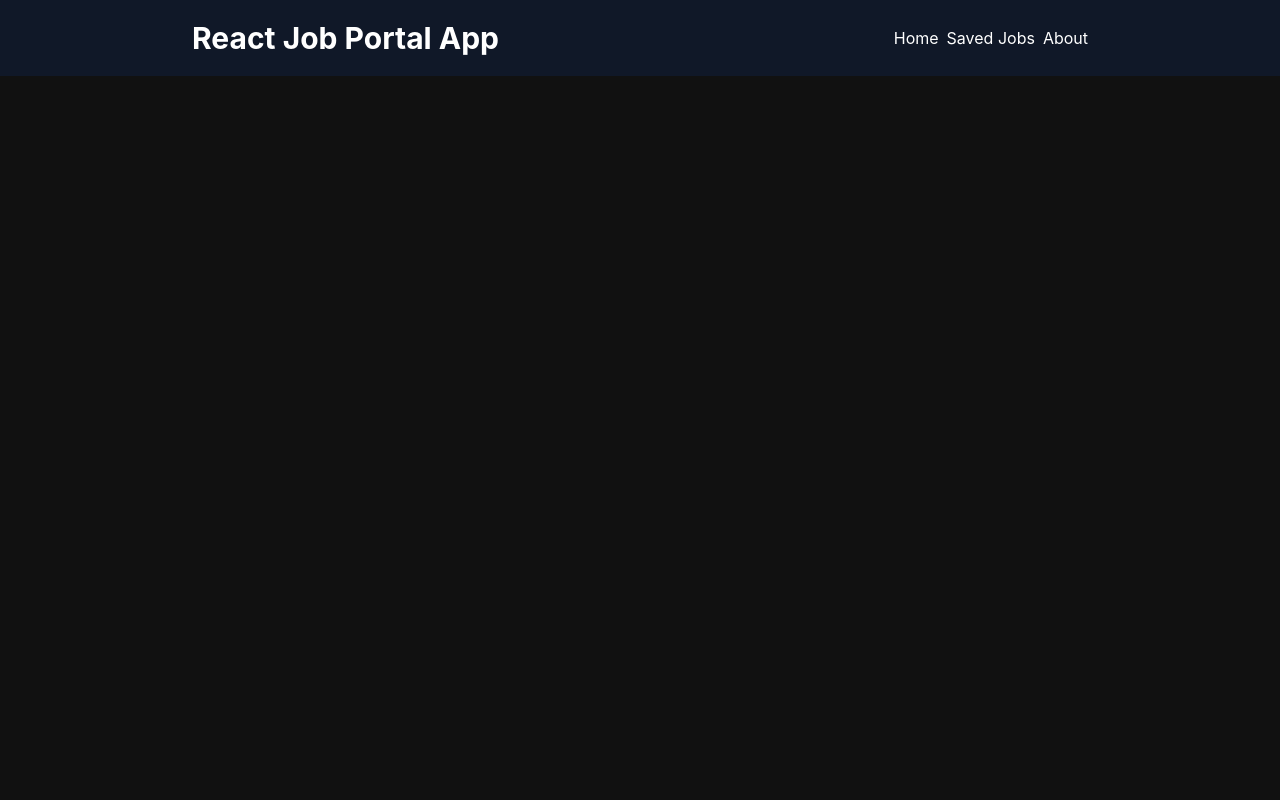
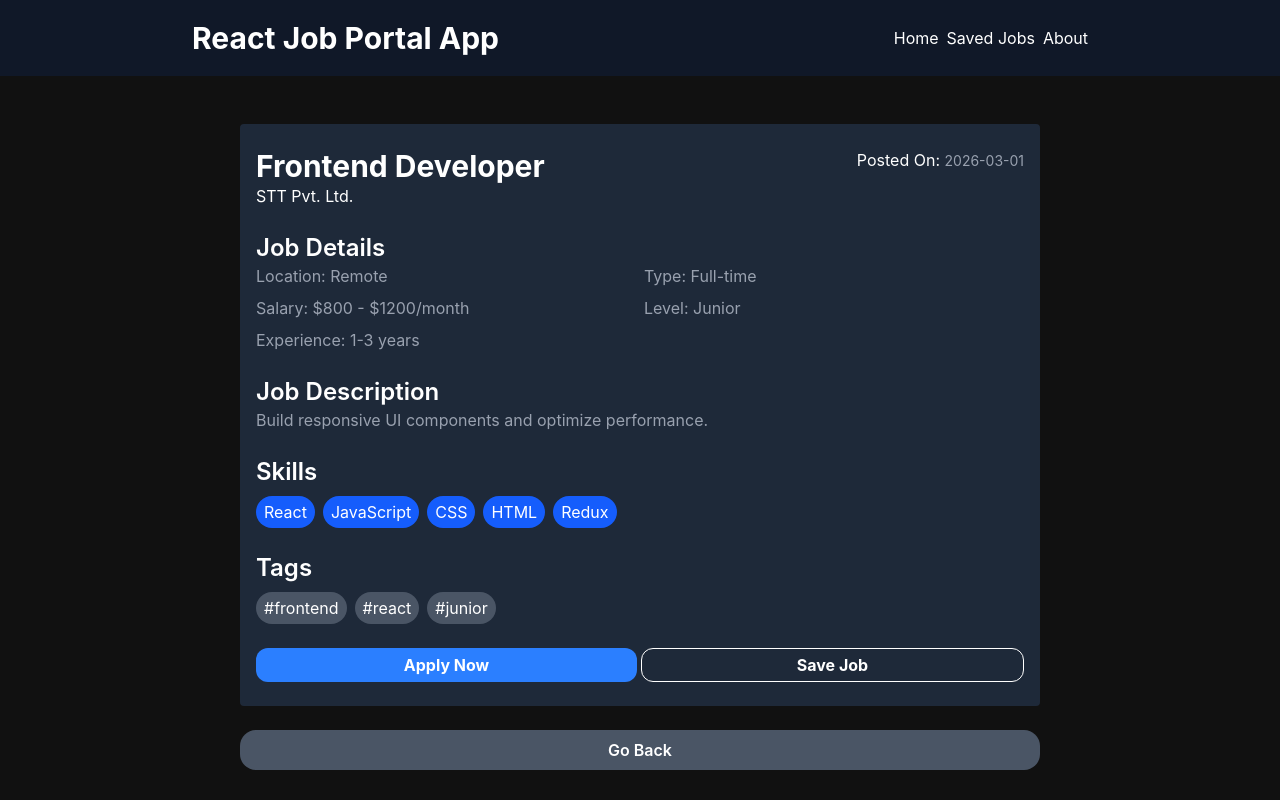
Before and after one commit to rohitshah316/React-Job-Portal-App, a React (Vite) app: page /jobdetails/1 in a window 1280 px wide. Built offline with nearby package versions, Linux system fonts and the light colour scheme.

Commit message:
Added Save Context to Save Jobs

```diff
--- a/src/App.jsx
+++ b/src/App.jsx
@@ -4,16 +4,21 @@ import Home from './pages/Home'
 import Navbar from './components/Layout/Navbar'
 import About from './pages/About'
 import SavedJobs from './pages/SavedJobs'
+import JobDetails from './pages/JobDetails'
+import { SavedJobProvider } from './context/SavedJobContext'
 const App = () => {
   return (
-    <BrowserRouter>
+   <SavedJobProvider>
+     <BrowserRouter>
     <Navbar/>
     <Routes>
       <Route path='/' element={<Home/>}/>
       <Route path='/about' element={<About/>}/>
       <Route path='/savedjobs' element={<SavedJobs/>}/>
+      <Route path='/jobdetails/:id' element={<JobDetails/>}/>
     </Routes>
     </BrowserRouter>
+   </SavedJobProvider>
   )
 }
 
--- a/src/components/common/JobCard.jsx
+++ b/src/components/common/JobCard.jsx
@@ -1,10 +1,24 @@
 import React from 'react'
 import { AiFillDollarCircle } from "react-icons/ai";
 import { FaClock, FaLocationArrow } from "react-icons/fa";
-import { SiLevelsdotfyi } from 'react-icons/si';
 import { MdWork } from "react-icons/md";
+import {Link} from 'react-router-dom'
+import { useSavedJobContext } from '../../context/SavedJobContext';
 
 const JobCard = ({job}) => {
+
+    const {saveJob,removeJob,isSaved}=useSavedJobContext();
+    const saved=isSaved(job.id);
+
+    const onSavedClick=(e)=>{
+      e.preventDefault();
+      if(saved){
+        removeJob(job.id);
+      }else{
+        saveJob(job);
+      }
+    }
+
   return (
     <div className='p-6 bg-gray-700 rounded-sm text-gray-400 hover:-translate-y-1 cursor-pointer'>
                     <h3 className='text-2xl font-semibold text-white'>{job.title}</h3>
@@ -16,8 +30,9 @@ const JobCard = ({job}) => {
 
 
                     <div className='flex font-bold text-white gap-1 mt-2'>
-                        <button className='bg-blue-500 hover:bg-blue-900 flex-1 py-1 rounded-xl cursor-pointer'>Apply Now</button>
-                        <button className='border flex-1 py-1 rounded-xl cursor-pointer hover:bg-gray-800'>Save Job</button>
+                        <button className='bg-blue-500 hover:bg-blue-900 flex-1 py-1 rounded-xl cursor-pointer'><Link to={`jobdetails/${job.id}`}>Apply Now</Link></button>
+
+                        <button onClick={onSavedClick} className={` flex-1 py-1 rounded-xl cursor-pointer hover:bg-gray-800 ${saved?'bg-green-500 hover:bg-green-800':'border'}`}>{saved?<span className=''>Saved Job</span>:'Save Job'}</button>
                     </div>
                 </div>
   )
--- /dev/null
+++ b/src/context/SavedJobContext.jsx
@@ -0,0 +1,39 @@
+import { createContext, useContext, useEffect, useState } from "react";
+
+
+const SavedJobContext =createContext();
+
+export const useSavedJobContext=()=>useContext(SavedJobContext)
+
+export const SavedJobProvider=({children})=>{
+
+    const [savedJobs,setSavedJobs]=useState([]);
+
+    useEffect(()=>{
+        const storedJobs=localStorage.getItem("savedJobs");
+        if(storedJobs) setSavedJobs(JSON.parse(storedJobs))
+    },[])
+
+    useEffect(()=>{
+        localStorage.setItem('savedJobs',JSON.stringify(savedJobs));
+    },[savedJobs])
+
+
+    const saveJob=(job)=>{
+        setSavedJobs(prev=>[...prev,job])
+    }
+
+    const removeJob=(jobID)=>{
+        setSavedJobs(prev=>prev.filter(job=>job.id!==jobID))
+    }
+
+
+    const isSaved=(jobID)=>{
+        return savedJobs.some(job=>job.id===jobID);
+    }
+    return (
+        <SavedJobContext.Provider value={{savedJobs,saveJob,removeJob,isSaved}}>
+            {children}
+        </SavedJobContext.Provider>
+    )
+}
--- a/src/pages/Home.jsx
+++ b/src/pages/Home.jsx
@@ -51,8 +51,8 @@ const Home = () => {
 
         <FilterJob setTypeFilter={setTypeFilter} setLevelFilter={setLevelFilter}/>
 
-        {appliedSearch && filteredPosts.length>0 && <p>{filteredPosts.length} Jobs Available.</p>}
-        <div className='grid grid-cols-1 md:grid-cols-2 gap-6 mt-2'>
+        {filteredPosts  && filteredPosts.length>0 && <p className='mt-2'>{filteredPosts.length} Jobs Available.</p>}
+        <div className='grid grid-cols-1 md:grid-cols-2 gap-6 mt-6'>
             {currentPosts.map(job=>(
                 <JobCard job={job} key={job.id}/>
             ))}
--- a/src/pages/JobDetails.jsx
+++ b/src/pages/JobDetails.jsx
@@ -1,8 +1,87 @@
 import React from 'react'
+import { useParams } from 'react-router-dom'
+import { jobs } from '../data/jobs';
+import { Link } from 'react-router-dom';
+import { useSavedJobContext } from '../context/SavedJobContext';
 
 const JobDetails = () => {
+
+
+
+  const { id } = useParams();
+
+  const job = jobs.find(j => j.id === parseInt(id))
+
+
+
+  const {saveJob,removeJob,isSaved}=useSavedJobContext();
+      const saved=isSaved(job.id);
+
+      const onSavedClick=(e)=>{
+        e.preventDefault();
+        if(saved){
+          removeJob(job.id);
+        }else{
+          saveJob(job);
+        }
+      }
+
+  if (!job) {
+    return <h2 className='font-semibold text-center mt-10 text-red-500'>No Job Found</h2>
+  }
   return (
-    <div>JobDetails</div>
+    <section className='max-w-4xl px-12 py-2 mt-10 mx-auto'>
+
+      <div className='bg-gray-800 px-4 py-6 rounded'>
+       <div className='flex flex-col md:flex-row justify-between'>
+          <div>
+           <h2 className='text-3xl font-bold'>{job.title}</h2>
+          <p>{job.company}</p>
+         </div>
+         <span>Posted On: <span className='text-sm text-gray-400'>{job.postedDate}</span></span>
+       </div>
+
+
+        <h3 className='text-2xl font-semibold mt-6'>Job Details</h3>
+        <div className='grid grid-cols-2 gap-2 text-gray-400'>
+          <span>Location: {job.location}</span>
+          <span>Type: {job.type}</span>
+
+          <span>Salary: {job.salary}</span>
+          <span>Level: {job.level}</span>
+          <span>Experience: {job.experience}</span>
+        </div>
+
+        <h3 className='text-2xl font-semibold mt-6'>Job Description</h3>
+        <p className='text-gray-400'>{job.description}</p>
+
+
+        <h3 className='text-2xl font-semibold mt-6 mb-2'>Skills</h3>
+        <div className='flex flex-col items-start md:flex-row gap-2'>
+          {job.skills.map(skill=>(
+            <span className='px-2 bg-blue-600 rounded-2xl py-1'>{skill}</span>
+          ))}
+        </div>
+        <h3 className='text-2xl font-semibold mt-6 mb-2'>Tags</h3>
+        <div className='flex flex-col items-start md:flex-row gap-2'>
+          {job.tags.map(tag=>(
+            <span className='px-2 bg-gray-600 rounded-2xl py-1'>#{tag}</span>
+          ))}
+        </div>
+
+
+
+        <div className='flex flex-col md:flex-row font-bold text-white gap-1 mt-6'>
+                        <button className='bg-blue-500 hover:bg-blue-900 flex-1 py-1 rounded-xl cursor-pointer'>Apply Now</button>
+                        <button onClick={onSavedClick} className={` flex-1 py-1 rounded-xl cursor-pointer hover:bg-gray-900 ${saved?'bg-green-500 hover:bg-green-800':'border'}`}>Save Job</button>
+                    </div>
+      </div>
+
+
+
+      <Link to='/' className='bg-gray-600 font-semibold flex justify-center mt-6 rounded-2xl py-2 hover:bg-gray-700'>Go Back</Link>
+
+    </section>
   )
 }
 
--- a/src/pages/SavedJobs.jsx
+++ b/src/pages/SavedJobs.jsx
@@ -1,8 +1,26 @@
 import React from 'react'
+import { useSavedJobContext } from '../context/SavedJobContext'
+import JobCard from '../components/common/JobCard'
 
 const SavedJobs = () => {
+
+  const {savedJobs} = useSavedJobContext()
   return (
-    <div>SavedJobs</div>
+    <section className='mt-10 max-w-4xl mx-auto px-12 py-2 gap-6'>
+      <h2 className='text-3xl font-bold'>Saved Jobs</h2>
+
+      {savedJobs.length===0 &&  <p className='text-center text-xl mt-10 text-blue-600'>No Saved Job.</p>}
+
+
+      {savedJobs.length>1 &&  <p >{savedJobs.length} Jobs Saved.</p>}
+
+
+      <div className='grid grid-cols-1 md:grid-cols-2 gap-6 mt-6'>
+        {savedJobs.map(job=>(
+          <JobCard job={job}/>
+        ))}
+      </div>
+    </section>
   )
 }
 
```
